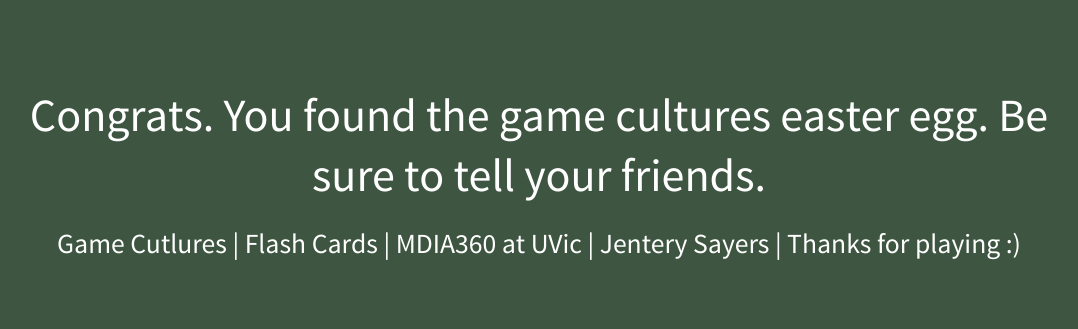
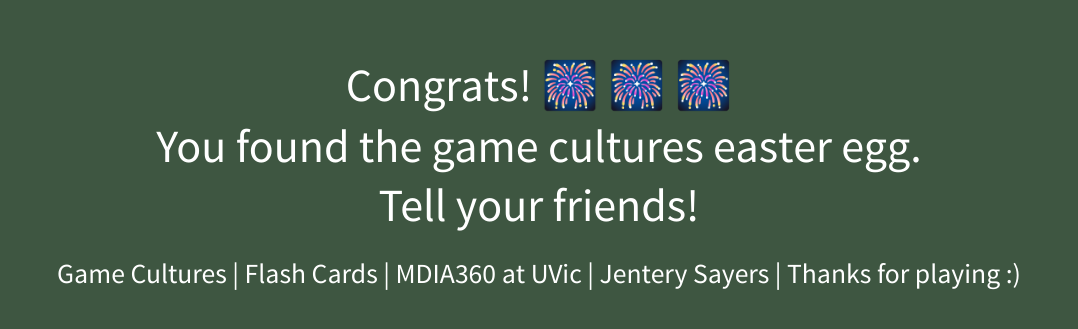
Before and after one commit to jentery/slides, a website: page gameculturesflashcards.html in a window 1280 px wide. Shown: the part 223-552 px from the top of the page, without its empty margins (101-1179 px from the left). Drawn offline with Linux system fonts and the light colour scheme.

Commit message:
Add files via upload

```diff
--- a/gameculturesflashcards.html
+++ b/gameculturesflashcards.html
@@ -32,8 +32,9 @@
 		<!-- BEGIN SLIDES -->
 
 		<section id="congrats" data-background-color="#3E5641">
-		<p>Congrats. You found the game cultures easter egg. Be sure to tell your friends.</p>
-		<small>Game Cutlures | Flash Cards | MDIA360 at UVic | Jentery Sayers | Thanks for playing :)</small>
+		<p>Congrats! 🎆 🎆 🎆<br>
+      You found the game cultures easter egg.<br>Tell your friends!</p>
+		<small>Game Cultures | Flash Cards | MDIA360 at UVic | Jentery Sayers | Thanks for playing :)</small>
 		</section>
 
 		</div>
```
